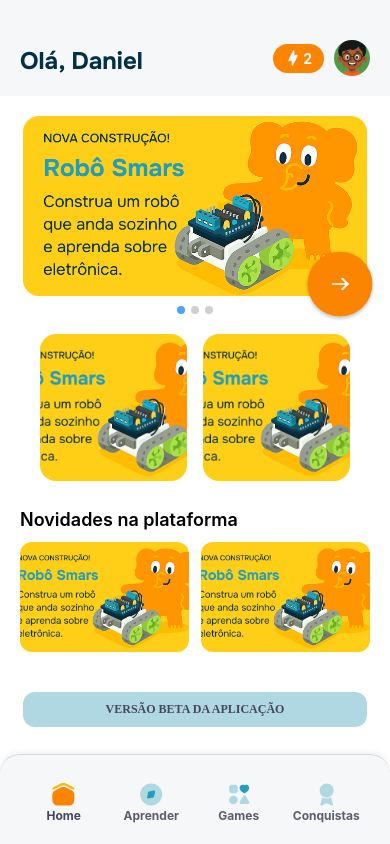
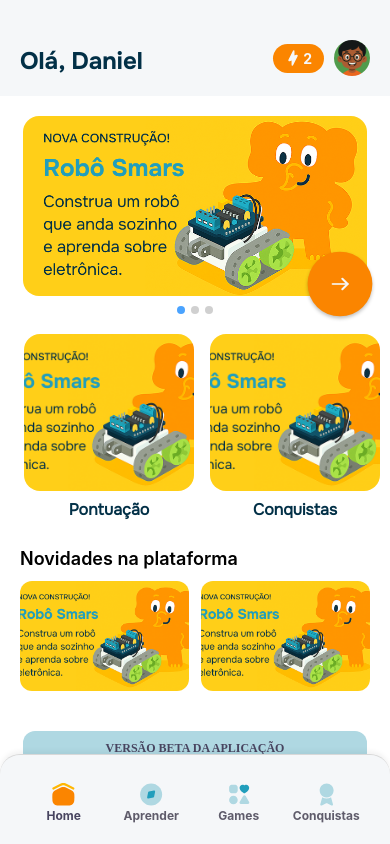
Before and after one commit to MenesesDani/LeComCreApplication, a React Native app: screen / in a window 390 px wide. Built offline with nearby package versions, Linux system fonts and the light colour scheme.

Commit message:
Created card home

```diff
--- /dev/null
+++ b/components/CardHome/index.tsx
@@ -0,0 +1,24 @@
+import React from 'react';
+import { TouchableOpacity, Image, Text, ImageSourcePropType } from 'react-native';
+import { styles } from './styles';
+
+interface CardHomeProps {
+  image: ImageSourcePropType;
+  title: string;
+  onPress: () => void;
+}
+
+const CardHome: React.FC<CardHomeProps> = ({ image, title, onPress }) => {
+  return (
+    <TouchableOpacity style={styles.container} onPress={onPress} activeOpacity={0.8}>
+      <Image
+        source={image}
+        style={styles.image}
+        resizeMode="cover"
+      />
+      <Text style={styles.title}>{title}</Text>
+    </TouchableOpacity>
+  );
+};
+
+export default CardHome;
--- /dev/null
+++ b/components/CardHome/styles.ts
@@ -0,0 +1,21 @@
+import { StyleSheet } from 'react-native';
+import { colors } from '../../constants/colors';
+import { TYPOGRAPHY } from '../../constants/typography';
+
+export const styles = StyleSheet.create({
+  container: {
+    alignItems: 'center',
+    gap: 8,
+  },
+  image: {
+    width: 170,
+    height: 157,
+    borderRadius: 16,
+  },
+  title: {
+
+    color: colors.brand.deepBlue,
+    ...TYPOGRAPHY.body,
+    fontWeight: '600',
+  },
+});
--- a/screens/HomeScreen.tsx
+++ b/screens/HomeScreen.tsx
@@ -1,9 +1,10 @@
 import React from "react";
-import { View, Text, StyleSheet, ScrollView, TouchableOpacity, Image } from "react-native";
+import { View, Text, StyleSheet, ScrollView, Image } from "react-native";
 import { useNavigation } from "@react-navigation/native";
 import type { NativeStackNavigationProp } from "@react-navigation/native-stack";
 import ButtonNext from "../components/ButtonNext";
 import BetaMessage from "../components/BetaMessage";
+import CardHome from "../components/CardHome";
 
 
 type RootStackParamList = {
@@ -18,6 +19,10 @@ const HomeScreen = () => {
 
   const handleNext = () => {
     navigation.navigate("ConstructionCover");
+  };
+
+  const handleCardPress = (cardName: string) => {
+    console.log(`Card ${cardName} pressionado`);
   };
 
   return (
@@ -44,22 +49,18 @@ const HomeScreen = () => {
         <View style={styles.dot} />
       </View>
 
-      <View style={styles.squareCardsContainer}>
-        <TouchableOpacity style={styles.squareCard}>
-          <Image
-            source={require("../assets/constructions/Smars/CardRoboSmars.png")}
-            style={styles.cardImage}
-            resizeMode="cover"
-          />
-        </TouchableOpacity>
+      <View style={styles.cardsHomeContainer}>
+        <CardHome
+          image={require("../assets/constructions/Smars/CardRoboSmars.png")}
+          title="Pontuação"
+          onPress={() => handleCardPress("Pontuação")}
+        />
 
-        <TouchableOpacity style={styles.squareCard}>
-          <Image
-            source={require("../assets/constructions/Smars/CardRoboSmars.png")}
-            style={styles.cardImage}
-            resizeMode="cover"
-          />
-        </TouchableOpacity>
+        <CardHome
+          image={require("../assets/constructions/Smars/CardRoboSmars.png")}
+          title="Conquistas"
+          onPress={() => handleCardPress("Conquistas")}
+        />
       </View>
 
       <View style={styles.newsContainer}>
@@ -126,24 +127,13 @@ const styles = StyleSheet.create({
     bottom: -20,
     right: -5,
   },
-  squareCardsContainer: {
+  cardsHomeContainer: {
     flexDirection: "row",
     justifyContent: "space-between",
     alignSelf: "stretch",
-    paddingHorizontal: 40,
+    paddingHorizontal: 24,
     marginTop: 20,
     gap: 16,
-  },
-  squareCard: {
-    flex: 1,
-    aspectRatio: 1,
-    borderRadius: 16,
-    overflow: "hidden",
-    backgroundColor: "#f2f2f2",
-  },
-  cardImage: {
-    width: "100%",
-    height: "100%",
   },
   newsContainer: {
     marginTop: 28,
```
